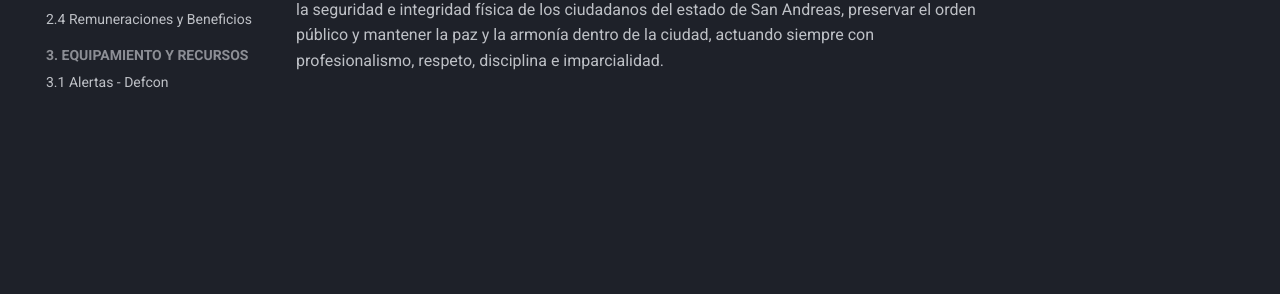
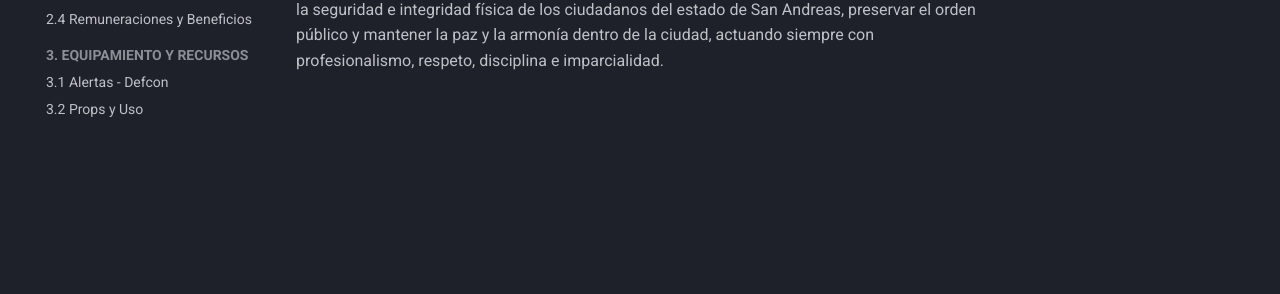
Before and after one commit to normativa-lspd-infinity-rp/Normativa-LSPD, an MkDocs documentation site: the page built from docs/index.md, in a window 1280 px wide. Shown: the part 343-637 px from the top of the page. Built offline with MkDocs 1.6.1 and Material for MkDocs 9.7.7, drawn with Linux system fonts in a browser that asks for light colours.

Commit message:
Update mkdocs.yml

```diff
--- a/mkdocs.yml
+++ b/mkdocs.yml
@@ -43,3 +43,4 @@ nav:
       - 2.4 Remuneraciones y Beneficios: organizacion/remuneraciones.md
   - 3. EQUIPAMIENTO Y RECURSOS:
       - 3.1 Alertas - Defcon: equipamiento/alertas.md
+      - 3.2 Props y Uso: equipamiento/props.md
```
